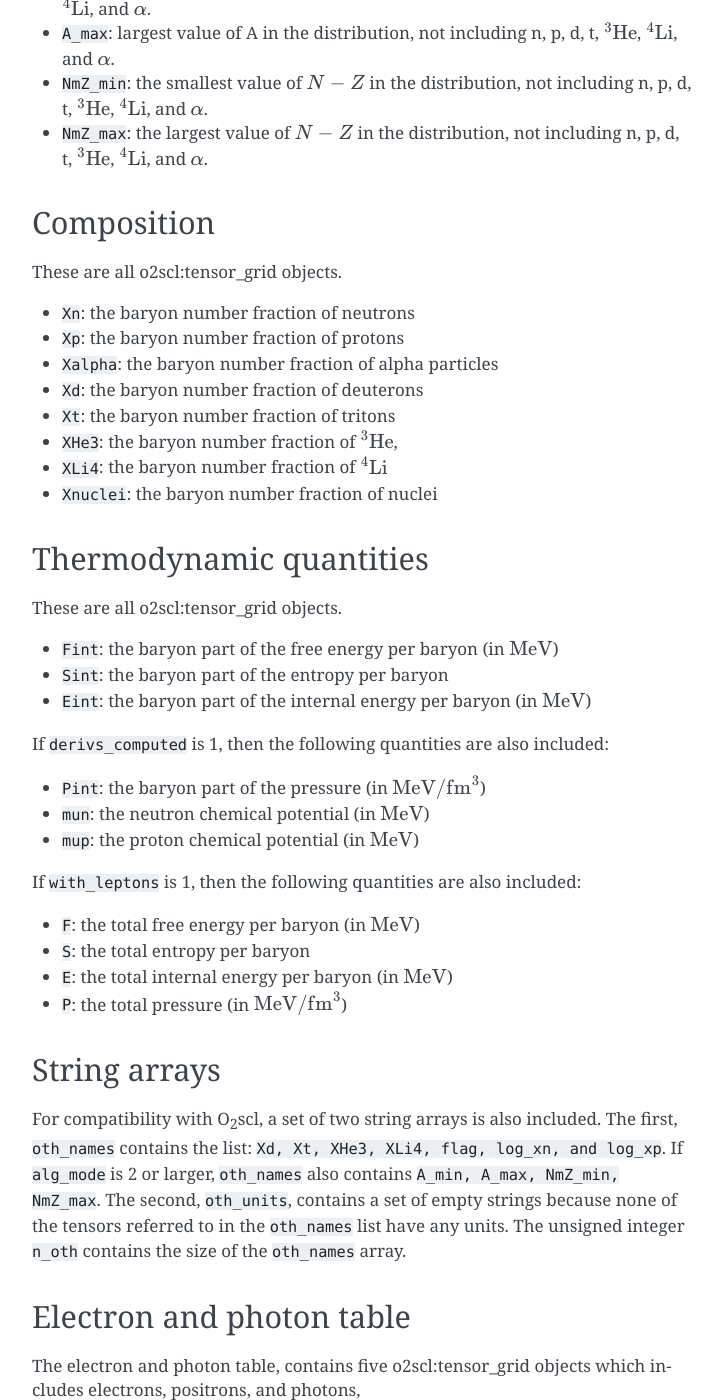
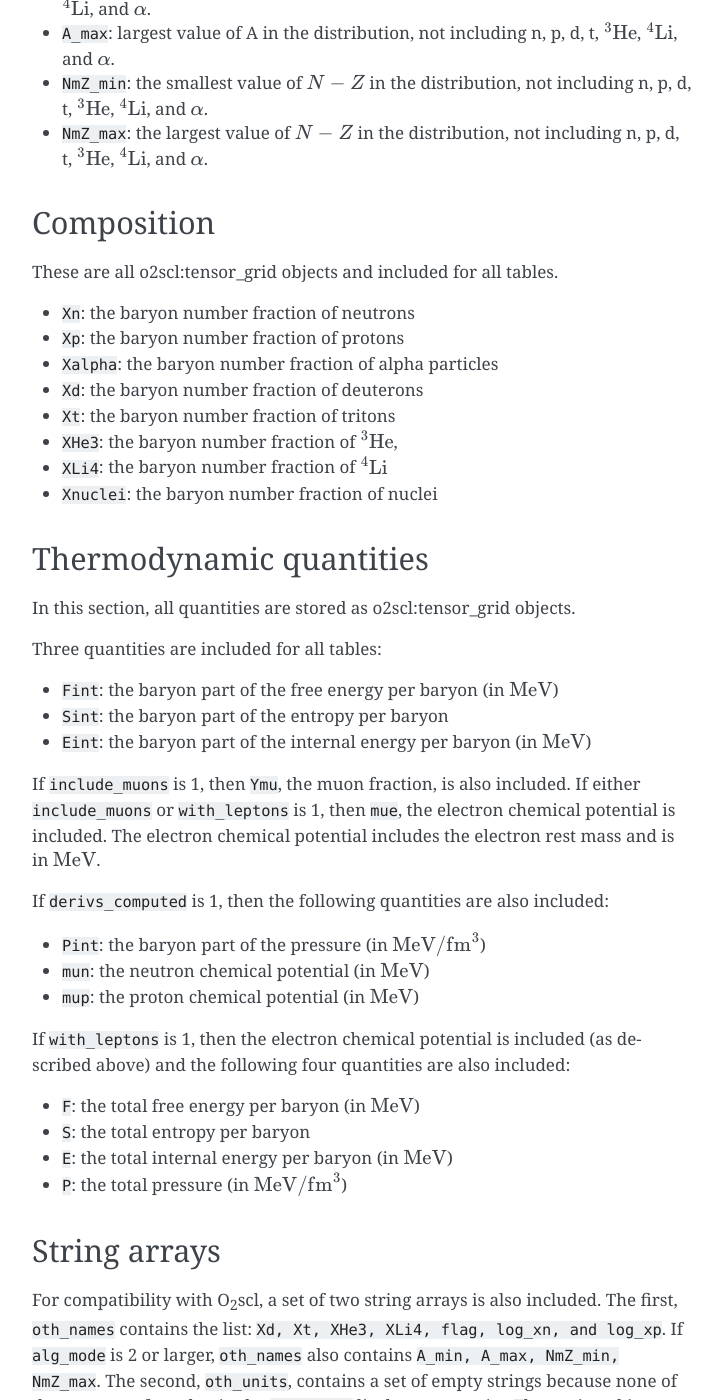
Before and after one commit to np3m/e4mma, a Sphinx documentation site: the page built from doc/table_format.rst, in a window 1280 px wide and 1400 px high, scrolled down 1420 px. Shown: the whole window, without its empty margins (388-1110 px from the left). Built offline with Sphinx 7.4.7, drawn with Linux system fonts in a browser that asks for light colours; pages that are not in the unit, such as notebooks, are missing from menus; some of the changed text lies outside the part shown.

```diff
--- a/doc/table_format.rst
+++ b/doc/table_format.rst
@@ -84,7 +83,8 @@
 Composition
 -----------
 
-These are all :ref:`o2scl:tensor_grid` objects.
+These are all :ref:`o2scl:tensor_grid` objects and included for
+all tables.
 
 - ``Xn``: the baryon number fraction of neutrons
 - ``Xp``: the baryon number fraction of protons
@@ -98,13 +98,22 @@
 Thermodynamic quantities
 ------------------------
 
-These are all :ref:`o2scl:tensor_grid` objects.
+In this section, all quantities are stored as
+:ref:`o2scl:tensor_grid` objects.
+
+Three quantities are included for all tables:
 
 - ``Fint``: the baryon part of the free energy per baryon
   (in :math:`\mathrm{MeV}`)
 - ``Sint``: the baryon part of the entropy per baryon
 - ``Eint``: the baryon part of the internal energy per baryon
   (in :math:`\mathrm{MeV}`)
+
+If ``include_muons`` is 1, then ``Ymu``, the muon fraction,
+is also included. If either ``include_muons`` or ``with_leptons``
+is 1, then ``mue``, the electron chemical potential is included.
+The electron chemical potential includes the electron rest mass
+and is in :math:`\mathrm{MeV}`.
 
 If ``derivs_computed`` is 1, then the following quantities are
 also included:
@@ -116,8 +125,9 @@
 - ``mup``: the proton chemical potential
   (in :math:`\mathrm{MeV}`)
 
-If ``with_leptons`` is 1, then the following quantities are also
-included:
+If ``with_leptons`` is 1, then the electron chemical potential is
+included (as described above) and the following four quantities are
+also included:
 
 - ``F``: the total free energy per baryon
   (in :math:`\mathrm{MeV}`)
```
Also changed, not shown: other parts of doc/table_format.rst (+1 -2 lines), 2 other files.
